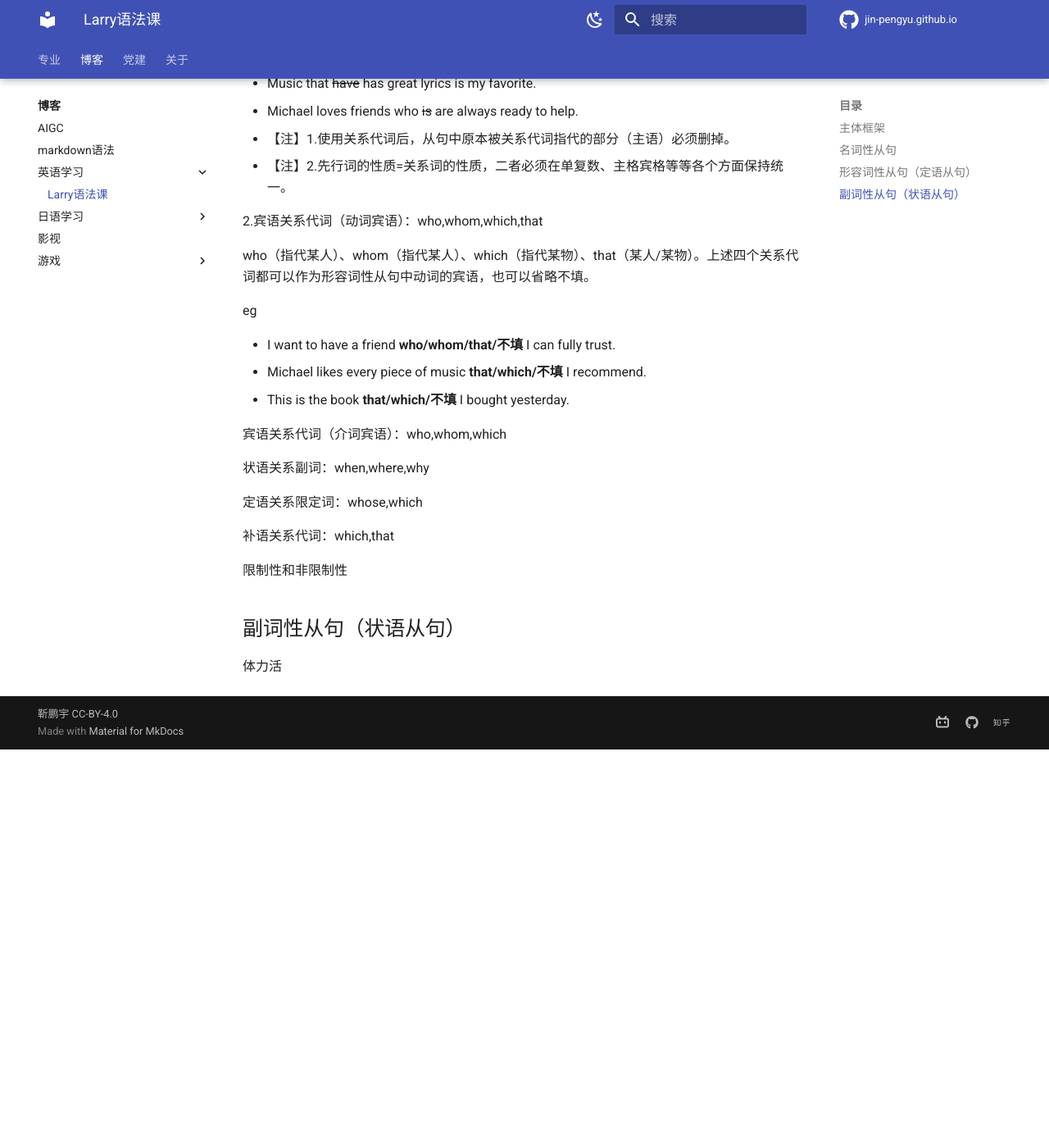
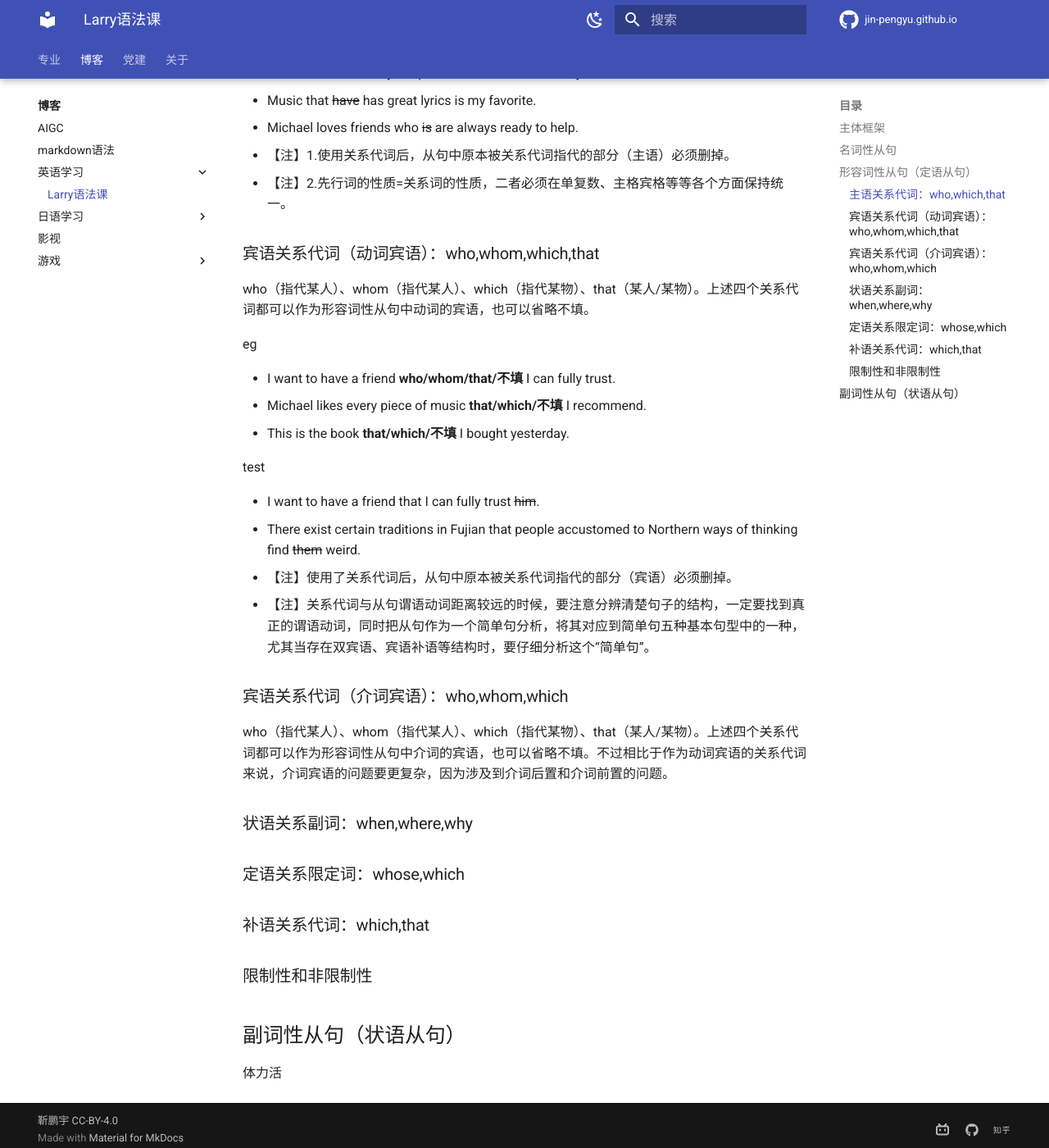
Before and after one commit to Pengyu-Jin/Pengyu-Jin.github.io, an MkDocs documentation site: the page built from docs/blog/EN-learn/Larry.md, in a window 1280 px wide and 1400 px high, scrolled down 1058 px. Shown: the whole window at 82% size. Built offline with MkDocs 1.6.1 and Material for MkDocs 9.7.7, drawn with Linux system fonts in a browser that asks for light colours; before the commit the page ends 1972 px from its top, so only the background shows below that; some of the changed text lies outside the part shown.

Commit message:
style change 210

```diff
--- a/docs/blog/EN-learn/Larry.md
+++ b/docs/blog/EN-learn/Larry.md
@@ -32,7 +32,7 @@ test
 - 【注】1.使用关系代词后，从句中原本被关系代词指代的部分（主语）必须删掉。
 - 【注】2.先行词的性质=关系词的性质，二者必须在单复数、主格宾格等等各个方面保持统一。
 
-2.宾语关系代词（动词宾语）：who,whom,which,that
+### 宾语关系代词（动词宾语）：who,whom,which,that
 
 who（指代某人）、whom（指代某人）、which（指代某物）、that（某人/某物）。上述四个关系代词都可以作为形容词性从句中动词的宾语，也可以省略不填。
 
@@ -42,17 +42,27 @@ eg
 - Michael likes every piece of music **that/which/不填** I recommend.
 - This is the book **that/which/不填** I bought yesterday.
 
+test
+
+- I want to have a friend that I can fully trust ~~him~~.
+- There exist certain traditions in Fujian that people accustomed to Northern ways of thinking find ~~them~~ weird.
+- 【注】使用了关系代词后，从句中原本被关系代词指代的部分（宾语）必须删掉。
+- 【注】关系代词与从句谓语动词距离较远的时候，要注意分辨清楚句子的结构，一定要找到真正的谓语动词，同时把从句作为一个简单句分析，将其对应到简单句五种基本句型中的一种，尤其当存在双宾语、宾语补语等结构时，要仔细分析这个“简单句”。
+
+### 宾语关系代词（介词宾语）：who,whom,which
+
+who（指代某人）、whom（指代某人）、which（指代某物）、that（某人/某物）。上述四个关系代词都可以作为形容词性从句中介词的宾语，也可以省略不填。不过相比于作为动词宾语的关系代词来说，介词宾语的问题要更复杂，因为涉及到介词后置和介词前置的问题。
 
 
-宾语关系代词（介词宾语）：who,whom,which
 
-状语关系副词：when,where,why
 
-定语关系限定词：whose,which
+### 状语关系副词：when,where,why
 
-补语关系代词：which,that
+### 定语关系限定词：whose,which
 
-限制性和非限制性
+### 补语关系代词：which,that
+
+### 限制性和非限制性
 
 ## 副词性从句（状语从句）
 体力活
```
Also changed, not shown: other parts of docs/blog/EN-learn/Larry.md (+1 -1 lines).
